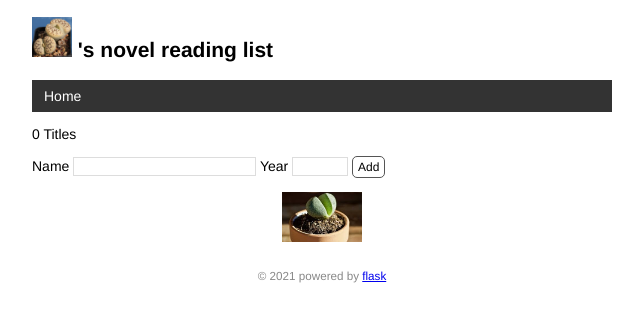
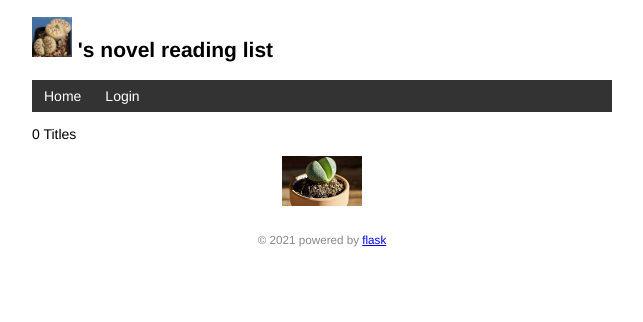
Before and after one commit to Hql1998/watchlist_flask, a Flask app: page / in a window 1280 px wide. Shown: the top 322 px of the page, without its empty margins (318-961 px from the left). Run offline with Flask 2, Linux system fonts and the light colour scheme; data that the repository does not hold is empty.

Commit message:
user authenticated with flask-login

```diff
--- a/main.py
+++ b/main.py
@@ -2,6 +2,8 @@ from flask import Flask
 from flask import url_for, render_template, request, redirect, flash
 from flask_sqlalchemy import SQLAlchemy
 import os, sys, click
+from werkzeug.security import generate_password_hash, check_password_hash
+from flask_login import LoginManager, UserMixin, login_user, login_required, logout_user, current_user
 
 
 app = Flask(__name__)
@@ -16,13 +18,30 @@ app.config['SQLALCHEMY_DATABASE_URI'] = prefix + os.path.join(app.root_path, "da
 app.config['SQLALCHEMY_TRACK_MODIFICATIONS'] = False
 
 db = SQLAlchemy(app)
+login_manager = LoginManager(app)
+login_manager.login_view = 'login'
 
+
+@login_manager.user_loader
+def load_user(user_id):
+    user = User.query.get(int(user_id))
+    return user
 
 
 # create table classes
-class User(db.Model):
+class User(db.Model, UserMixin):
     id = db.Column(db.Integer, primary_key=True)
-    name = db.Column(db.String(20),)
+    name = db.Column(db.String(20))
+    username = db.Column(db.String(20))
+    pwd_hash = db.Column(db.String(128))
+
+    def set_password(self, password):
+        self.pwd_hash = generate_password_hash(password)
+
+    def validate_password(self, password):
+        return check_password_hash(self.pwd_hash, password)
+
+
 class Novel(db.Model):
     id = db.Column(db.Integer, primary_key=True)
     title = db.Column(db.String(60))
@@ -55,6 +74,7 @@ def create_table_data():
     db.session.add(novel2)
     db.session.commit()
 
+
 def query_table():
     from main import Novel
     novel = Novel.query.first()
@@ -62,6 +82,7 @@ def query_table():
     print(Novel.query.count())
     print(Novel.query.filter_by(title="mahjon").all())
     print(Novel.query.filter(Novel.year == "1994").first())
+
 
 def update_table():
     from main import Novel, User
@@ -74,6 +95,7 @@ def update_table():
     novel2.year = "2020"
     print("update_table novel2", novel2.year)
     db.session.commit()
+
 
 def delet_records():
     from main import User
@@ -120,15 +142,53 @@ def inject_global():
     user = User.query.first()
     return dict(user=user)
 
+
 @app.errorhandler(404)
 @app.errorhandler(405)
 def handle_404(e):
     return render_template("404.html")
 
+
+@app.route("/login", methods=["POST", "GET"])
+def login():
+    if request.method == "POST":
+        username = request.form["username"]
+        password = request.form["password"]
+
+        user = User.query.first()
+        print(user.name)
+        print(user.username)
+        print(user.validate_password(password))
+
+        if not username or not password:
+            flash("invalid input.")
+            return redirect(url_for("login"))
+        if username == user.name and user.validate_password(password):
+            login_user(user)
+            flash("Login success.")
+            return redirect(url_for("index"))
+
+        flash("invalid username and password.")
+        return redirect(url_for("login"))
+    else:
+        return render_template('login.html')
+
+
+@app.route("/logout", )
+@login_required
+def logout():
+    logout_user()
+    flash("Goodbye")
+    return redirect(url_for("index"))
+
+
 @app.route("/", methods=['GET', 'POST'])
 @app.route("/home")
 def index():
     if request.method == 'POST':
+        if not current_user.isauthenticated:
+            flash("unauthenticated user!")
+            return redirect(url_for("index"))
         title = request.form.get('name')
         year = request.form.get('year')
         if not title or not year or len(year) >4 or len(title) >60:
@@ -143,7 +203,25 @@ def index():
     rendered_text = render_template("index.html", novels=novels)
     return rendered_text
 
+
+@app.route("/settings", methods=["POST", "GET"])
+@login_required
+def settings():
+    if request.method == "POST":
+        name = request.form["name"]
+        if not name or len(name)>20:
+            flash("invalid input.")
+            return redirect(url_for("settings"))
+        current_user.name = name
+        db.session.commit()
+        flash("Settings updated.")
+        return redirect(url_for("index"))
+
+    return render_template('settings.html')
+
+
 @app.route('/edit_novel/id_<int:novel_id>', methods=['GET', 'POST'])
+@login_required
 def edit(novel_id):
     novel = Novel.query.get_or_404(novel_id)
 
@@ -161,7 +239,9 @@ def edit(novel_id):
         return redirect(url_for("index"))
     return render_template('edit.html', novel=novel)
 
+
 @app.route('/delete_novel/id_<int:novel_id>', methods=['POST'])
+@login_required
 def delete(novel_id):
     print(novel_id)
     novel = Novel.query.get_or_404(novel_id)
@@ -170,20 +250,22 @@ def delete(novel_id):
     flash("Item deleted")
     return redirect(url_for("index"))
 
-@app.route("/user/<name>")
-def new_doc(name):
-    print(url_for('hello'))
-    return '<p>user is {0}</p>' \
-           '<img src="{1}">'.format(name, "./static/image/brown.jpg")
 
-@app.route('/test')
-def test_url_for():
-    # 下面是一些调用示例（请在命令行窗口查看输出的 URL）：
-    print(url_for('hello'))  # 输出：/
-    # 注意下面两个调用是如何生成包含 URL 变量的 URL 的
-    print(url_for('new_doc', name='greyli', year=12))  # 输出：/user/greyli
-    print(url_for('new_doc', name='peter', year=14))  # 输出：/user/peter
-    print(url_for('test_url_for'))  # 输出：/test
-    # 下面这个调用传入了多余的关键字参数，它们会被作为查询字符串附加到 URL 后面。
-    print(url_for('test_url_for', num=2))  # 输出：/test?num=2
-    return 'Test page'
+@app.cli.command()
+@click.option("--username", prompt=True, help="the usename used to login.")
+@click.option("--password", prompt=True, hide_input=True, confirmation_prompt=True, help="the password used to login")
+def admin(username, password):
+    """create user"""
+    db.create_all()
+    user = User.query.first()
+    if user is not None:
+        click.echo("Updating user ...")
+        user.username = username
+        user.set_password(password)
+    else:
+        click.echo("Creating user ...")
+        user = User(username=username, name="Admin")
+        user.set_password(password)
+        db.session.add(user)
+    db.session.commit()
+    click.echo("Done.")
--- a/templates/base.html
+++ b/templates/base.html
@@ -12,7 +12,7 @@
 </head>
 <body>
   {% for message in get_flashed_messages() %}
-    <div class="alert" onload="countDown()">{{ message }}</div>
+    <div class="alert" onclick="countDown()">{{ message }}</div>
   {% endfor %}
 
   <h2>
@@ -22,6 +22,12 @@
   <nav>
       <ul>
           <li><a href="{{ url_for('index') }}">Home</a></li>
+        {% if current_user.is_authenticated %}
+        <li><a href="{{ url_for('settings') }}">Settings</a></li>
+        <li><a href="{{ url_for('logout') }}">Logout</a></li>
+        {% else %}
+        <li><a href="{{ url_for('login') }}">Login</a></li>
+        {% endif %}
       </ul>
   </nav>
   {% block content %} {% endblock %}
--- a/templates/index.html
+++ b/templates/index.html
@@ -1,7 +1,10 @@
 {% extends 'base.html' %}
 
 {% block content %}
+
 <p>{{ novels|length }} Titles</p>
+
+{% if current_user.is_authenticated %}
 <form method="post">
     <label for="name">Name</label>
     <input id="name" type="text" name="name" autocomplete="off" required>
@@ -9,15 +12,19 @@
     <input id="year" type="text" name="year" autocomplete="off" required>
     <input type="submit" name="submit" value="Add" class="btn">
 </form>
+{% endif %}
+
 <ul class="movie-list">
     {% for novel in novels %}
     <li>{{ novel.title }} - {{ novel.year }}
         <span class="float-right">
+            {% if current_user.is_authenticated %}
             <a class="btn" href="{{ url_for('edit', novel_id=novel.id) }}">Edit</a>
             <form method="post" class="inline-form" action="{{ url_for('delete', novel_id=novel.id) }}">
                 <input name="delete" class="btn" type="submit" value="Delete" onclick="return confirm('are you sure?')">
             </form>
-            <a class="imdb" href="https://www.imdb.com/find?q={{ novel.title }}" target="_blank" title="Find this movie on IMDb">IMDb</a>
+            {% endif %}
+            <a class="imdb" href="https://www.imdb.com/find?q={{ novel.title }}" target="_blank" title="Find this movie on IMDb">IMDB</a>
         </span>
     </li>
     {% endfor %}
```
Also changed, not shown: templates/login.html (added, +14 -0 lines), templates/settings.html (added, +11 -0 lines), 2 other files.
